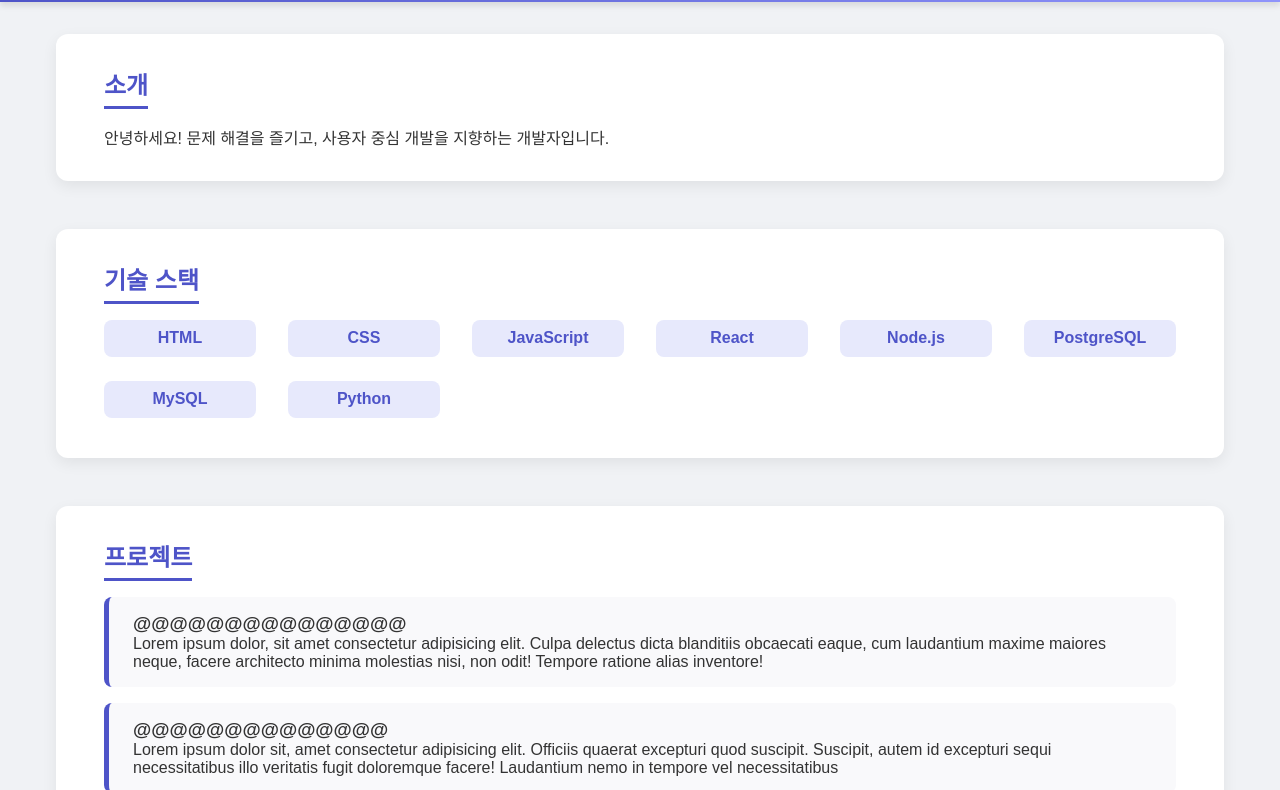
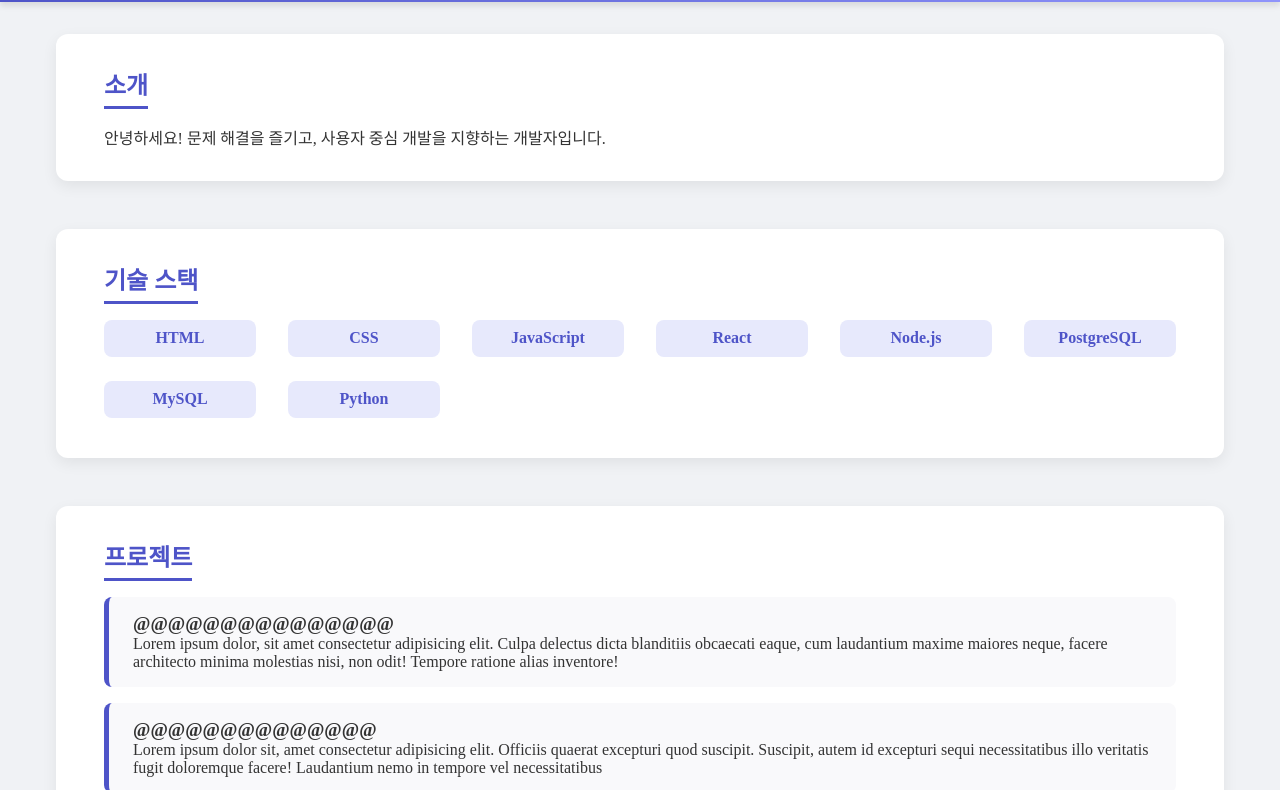
Before and after one commit to zdeik/webstart, a plain HTML site: page index.html in a window 1280 px wide. Shown: the part 71-861 px from the top of the page. Drawn offline with Linux system fonts and the light colour scheme.

Commit message:
Add files via upload

```diff
--- a/style.css
+++ b/style.css
@@ -2,7 +2,6 @@
   margin: 0;
   padding: 0;
   box-sizing: border-box;
-  font-family: 'Pretendard', sans-serif;
 }
 
 body {
```
